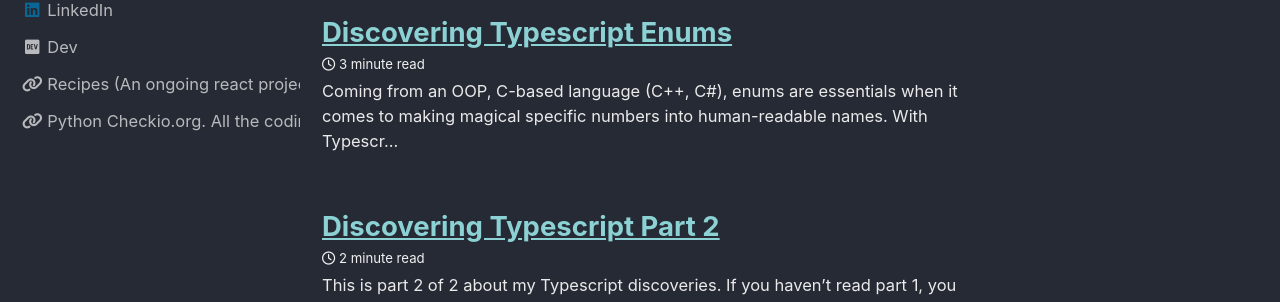
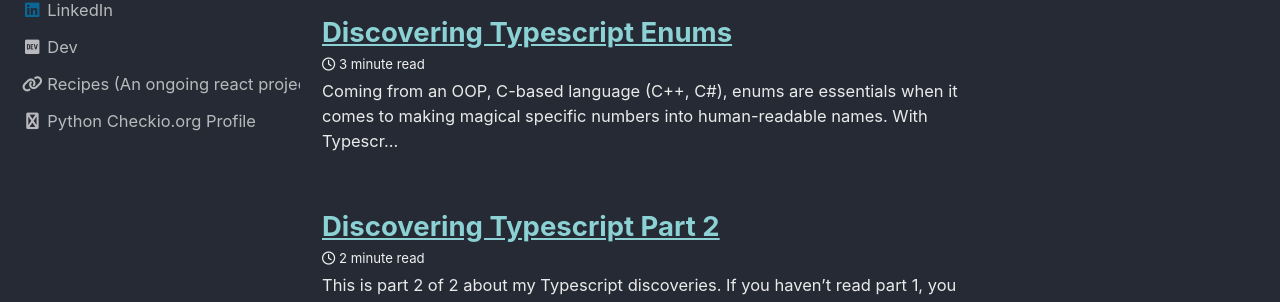
Before and after one commit to deanagan/deanagan.github.io, a Jekyll site: the page built from index.html, in a window 1280 px wide. Shown: the part 518-820 px from the top of the page. Built offline with Jekyll 4.4.1, drawn with Linux system fonts in a browser that asks for light colours; cached includes are drawn as plain includes; nearby versions of some CDN libraries; the list of posts is cut into pages by our own code.

Commit message:
Update link

```diff
--- a/_config.yml
+++ b/_config.yml
@@ -135,8 +135,8 @@ author:
       icon: "fas fa-fw fa-link"
       url: "http://deanagan.github.io/recipes"
 
-    - label: "Python Checkio.org. All the coding fun."
-      icon: "fas fa-fw fa-link"
+    - label: "Python Checkio.org Profile"
+      icon: "fas fa-fw fa-python"
       url: "https://py.checkio.org/user/kunkka71"
 # Site Footer
 footer:
```
